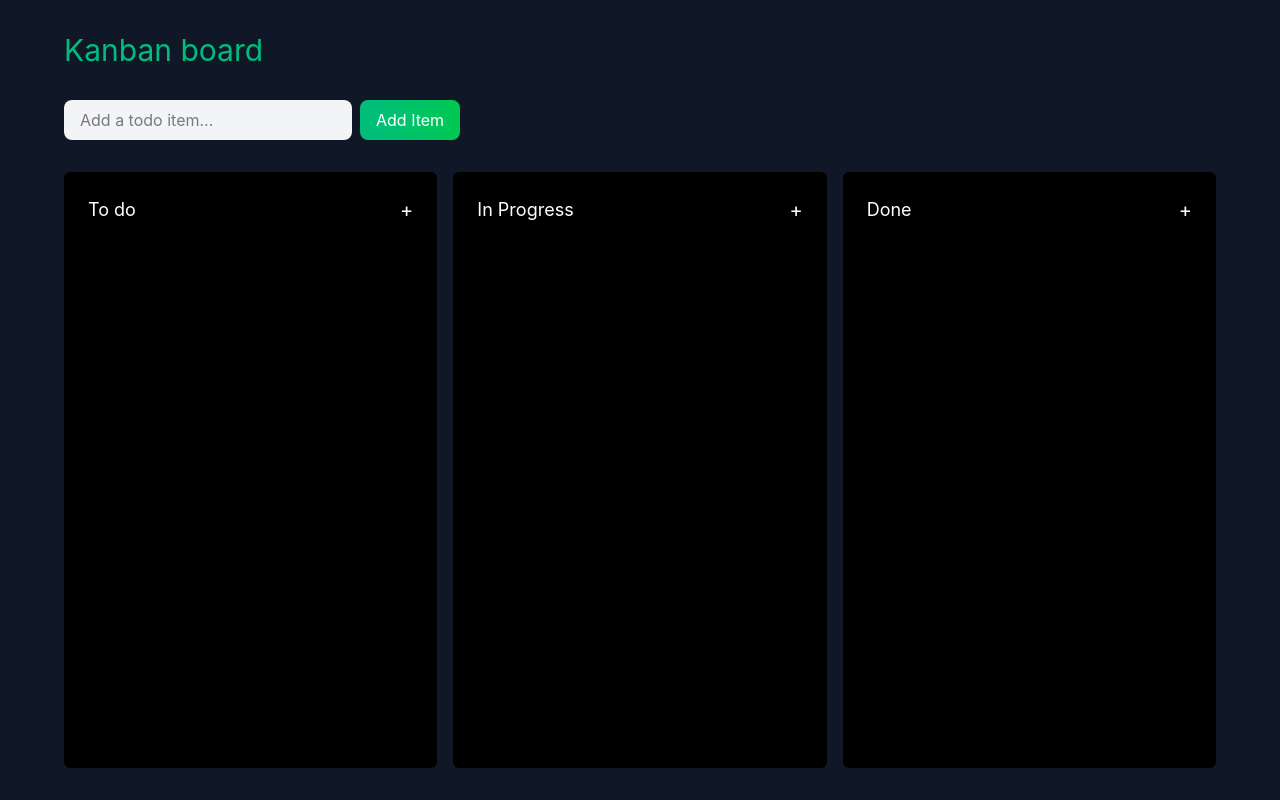
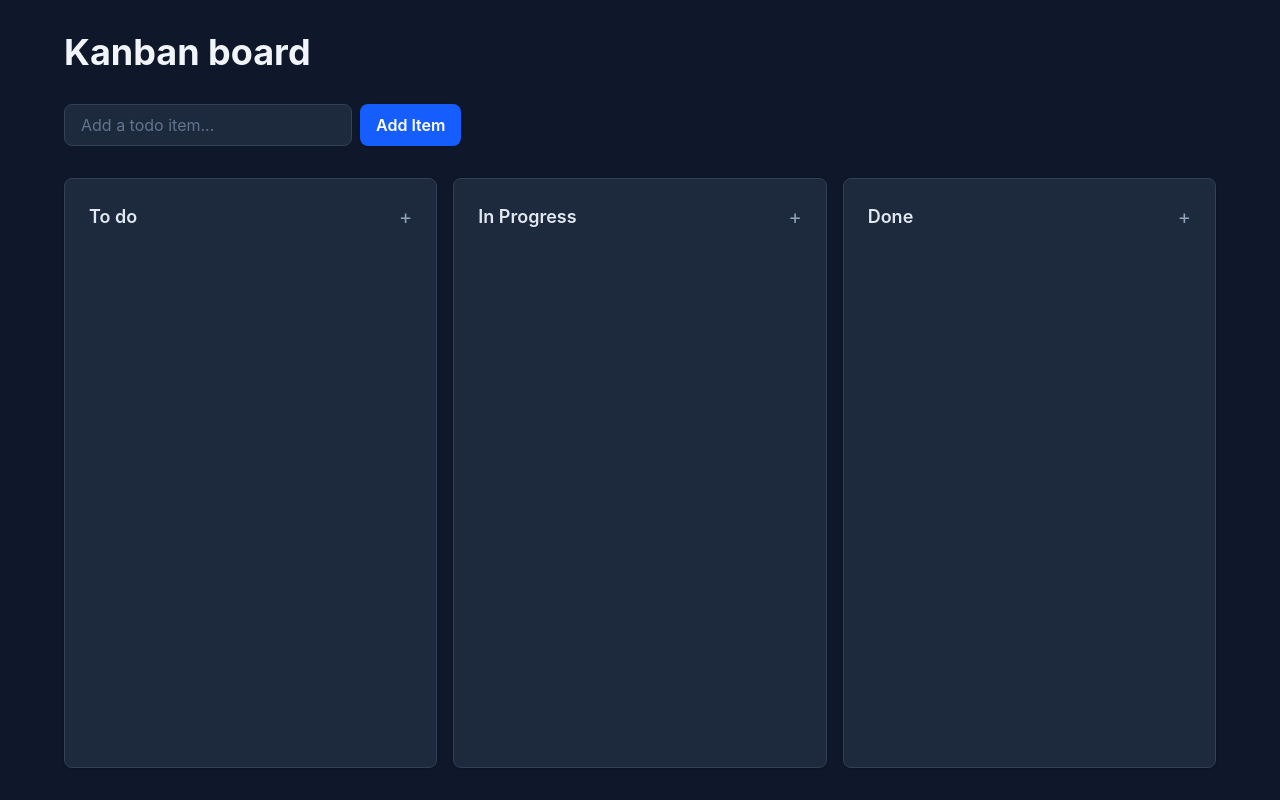
Before and after one commit to SankalanChakraborty/Kanban-dnd-kit, a React (Vite) app: page / in a window 1280 px wide. Built offline with nearby package versions, Linux system fonts and the light colour scheme.

Commit message:
change color theme

```diff
--- a/src/App.tsx
+++ b/src/App.tsx
@@ -4,8 +4,8 @@ import Search from "./Components/Search";
 
 function App() {
   return (
-    <div className="container w-full h-full bg-gray-900 py-8 px-16 flex flex-col gap-8">
-      <h1 className="text-3xl text-emerald-500">Kanban board</h1>
+    <div className="container w-full h-full bg-slate-900 py-8 px-16 flex flex-col gap-8">
+      <h1 className="text-4xl font-bold text-slate-100">Kanban board</h1>
       <Search />
       <Columns />
     </div>
--- a/src/Components/Button.tsx
+++ b/src/Components/Button.tsx
@@ -6,7 +6,7 @@ interface ButtonProps {
 
 const Button = ({ children }: ButtonProps) => {
   return (
-    <button className="py-2 px-4 w-fit bg-gradient-to-r from-emerald-500 to-green-500 rounded-lg text-white hover:from-emerald-700 hover:to-green-700 cursor-pointer">
+    <button className="py-2 px-4 w-fit bg-blue-600 rounded-lg text-white font-semibold hover:bg-blue-700 transition-colors duration-200 cursor-pointer shadow-sm">
       {children}
     </button>
   );
--- a/src/Components/Columns.tsx
+++ b/src/Components/Columns.tsx
@@ -1,26 +1,35 @@
-import React from "react";
+// import type { Task } from "../App";
+
+// interface Column {
+//   id: Task["id"];
+//   title: string;
+//   taskIds: string[];
+// }
 
 const Columns = () => {
   return (
     <div className="columns-container flex justify-center items-center gap-4 h-full">
-      <div className="todo-col flex-1 h-full p-6 bg-black rounded-md flex flex-col">
+      <div className="todo-col flex-1 h-full p-6 bg-slate-800 rounded-lg flex flex-col border border-slate-700 shadow-sm hover:shadow-md transition-shadow">
         <div className="column-heade flex justify-between">
-          <span className="text-white text-lg"> To do</span>
-          <button className="text-white text-xl">+</button>
+          <span className="text-slate-200 text-lg font-semibold"> To do</span>
+          <button className="text-slate-400 text-xl hover:text-slate-300 transition-colors">+</button>
         </div>
+        <div className="card-droppable-area w-full h-full"></div>
       </div>
 
-      <div className="in-progress-col flex-1 h-full p-6 bg-black rounded-md flex flex-col">
+      <div className="in-progress-col flex-1 h-full p-6 bg-slate-800 rounded-lg flex flex-col border border-slate-700 shadow-sm hover:shadow-md transition-shadow">
         <div className="column-heade flex justify-between">
-          <span className="text-white text-lg">In Progress</span>
-          <button className="text-white text-xl">+</button>
+          <span className="text-slate-200 text-lg font-semibold">In Progress</span>
+          <button className="text-slate-400 text-xl hover:text-slate-300 transition-colors">+</button>
         </div>
+        <div className="card-droppable-area w-full h-full"></div>
       </div>
-      <div className="done-col flex-1 h-full p-6 bg-black rounded-md flex flex-col">
+      <div className="done-col flex-1 h-full p-6 bg-slate-800 rounded-lg flex flex-col border border-slate-700 shadow-sm hover:shadow-md transition-shadow">
         <div className="column-heade flex justify-between">
-          <span className="text-white text-lg"> Done</span>
-          <button className="text-white text-xl">+</button>
+          <span className="text-slate-200 text-lg font-semibold"> Done</span>
+          <button className="text-slate-400 text-xl hover:text-slate-300 transition-colors">+</button>
         </div>
+        <div className="card-droppable-area w-full h-full"></div>
       </div>
     </div>
   );
--- a/src/Components/Search.tsx
+++ b/src/Components/Search.tsx
@@ -9,7 +9,7 @@ const Search = () => {
   return (
     <div className="w-full flex gap-2">
       <input
-        className="w-2xs py-2 px-4 bg-gray-100 outline-none border-0 rounded-lg transition-all ease-in-out"
+        className="w-2xs py-2 px-4 bg-slate-800 text-slate-100 placeholder-slate-500 outline-none border border-slate-700 rounded-lg transition-all ease-in-out focus:border-blue-500 focus:shadow-sm focus:shadow-blue-900"
         type="text"
         value={searchValue}
         placeholder="Add a todo item..."
--- /dev/null
+++ b/src/interface.ts
@@ -0,0 +1,10 @@
+export interface Task {
+  id: string;
+  title: string;
+  description?: string;
+  status: "todo" | "in-progress" | "done";
+  priority: "low" | "medium" | "high";
+  dueDate?: string;
+  assignee?: { name: string; avatarColor: string };
+  createdAt: string;
+}
```
Also changed, not shown: src/Context/TodoContext.ts (added), src/Context/TodoContextProvider.tsx (added).
